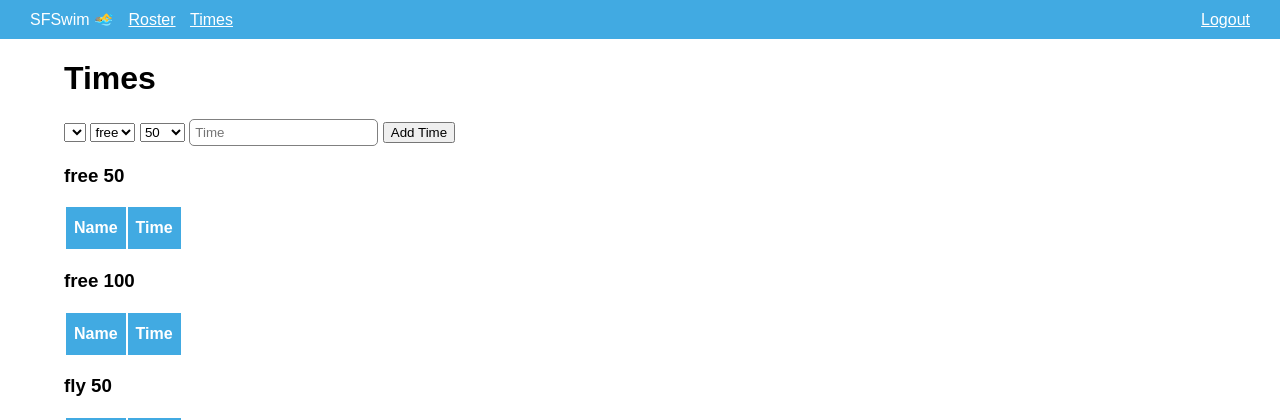
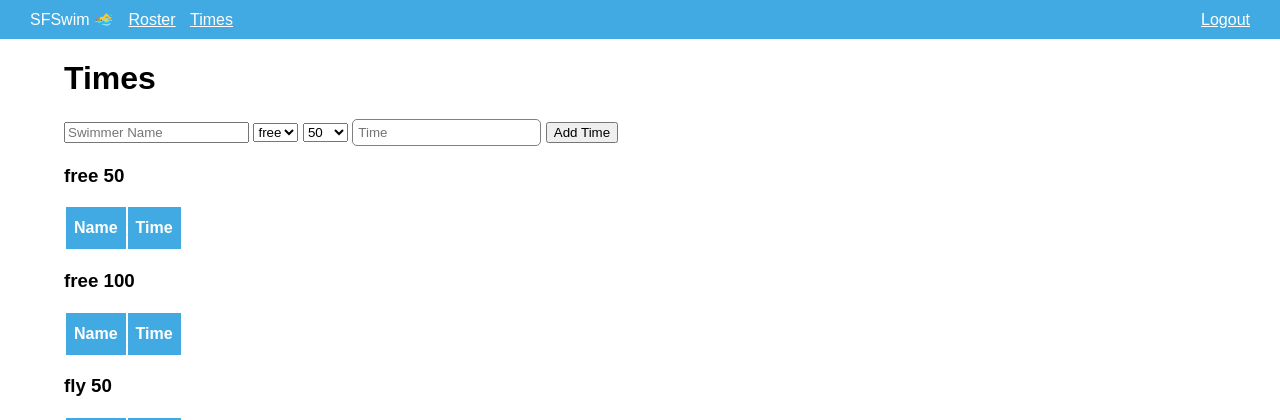
Before and after one commit to sfhacks/SFSwimming, a Flask app: page /times in a window 1280 px wide. Shown: the top 420 px of the page. Run offline with Flask 2, Linux system fonts and the light colour scheme; data that the repository does not hold is empty; parts of the project's set-up code (start-up, migrations or seed data) failed here and were passed over.

Commit message:
Datalist for names

```diff
--- a/app/templates/times.html
+++ b/app/templates/times.html
@@ -5,11 +5,12 @@
 <h1> Times </h1>
 
 <form action="/times" method="POST">
-    <select name="name">
+     <input list="swimmers" placeholder="Swimmer Name">
+    <datalist id="swimmers">
         {% for player in roster %}
-            <option>{{player.name}}</option>
+            <option value = "{{player.name}}">
         {% endfor %}
-    </select>
+   </datalist>
     <select name="stroke">
         {% for stroke in strokes %}
             <option>{{stroke}}</option>
```
